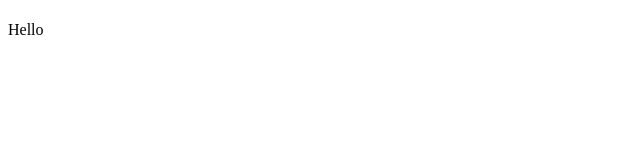
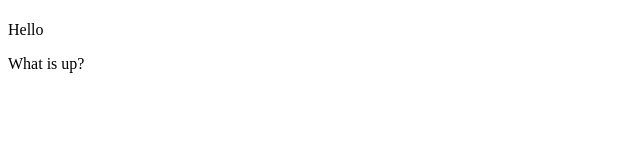
Before and after one commit to mtraworld/docker-turborepo-example, a Next.js app in the folder apps/web/: page / in a window 1280 px wide. Shown: the top 160 px of the page, without its empty margins (0-640 px from the left). Built offline with nearby package versions, Linux system fonts and the light colour scheme.

Commit message:
feat: Add additional greeting message in Web component (#7)
Added a new paragraph element to display "What is up?" below the existing
greeting message in the Web component.

```diff
--- a/apps/web/src/app/page.tsx
+++ b/apps/web/src/app/page.tsx
@@ -7,6 +7,7 @@ export default function Web() {
     <div>
       <h1>{title}</h1>
       <p>Hello {title}</p>
+      <p>What is up?</p>
     </div>
   );
 }
```
